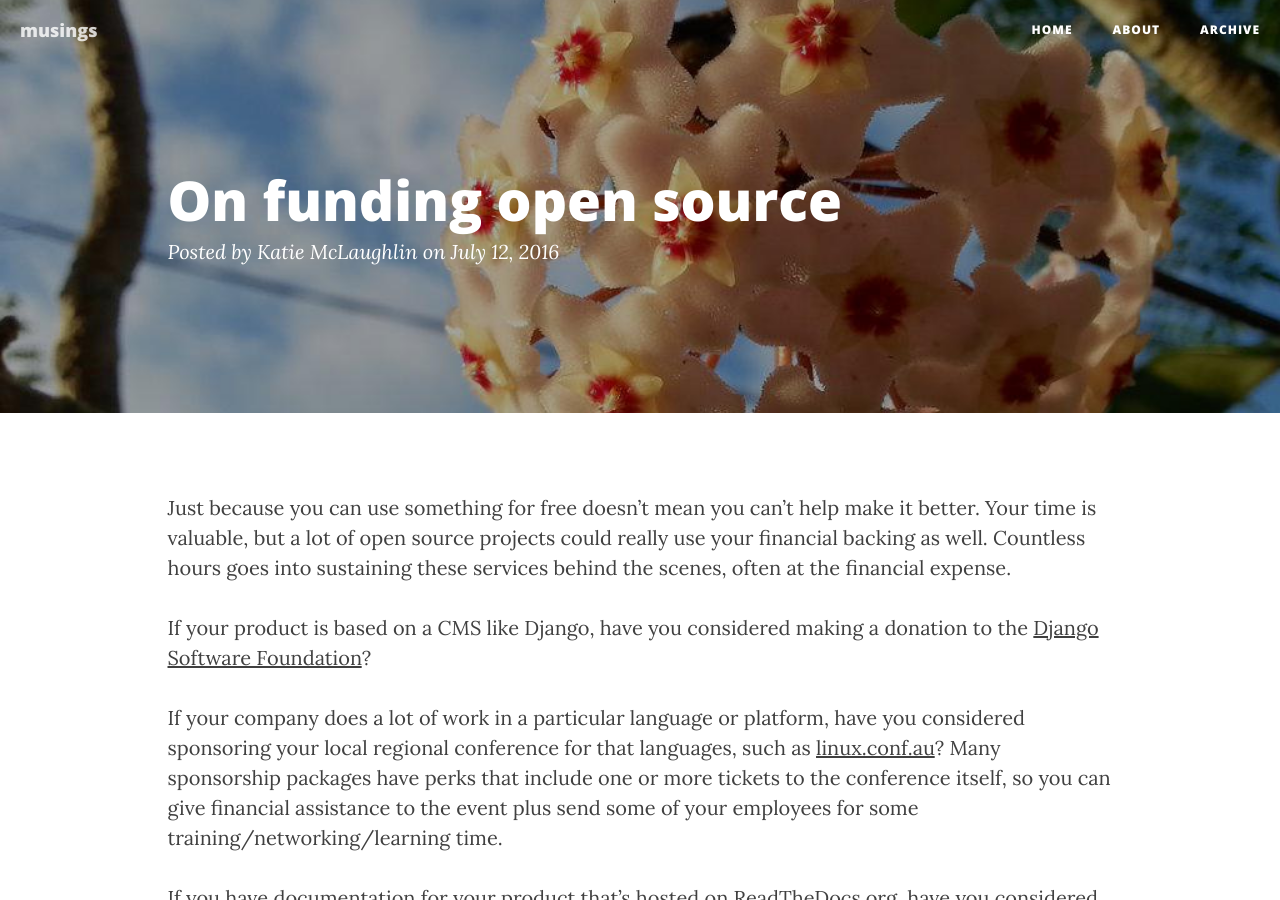
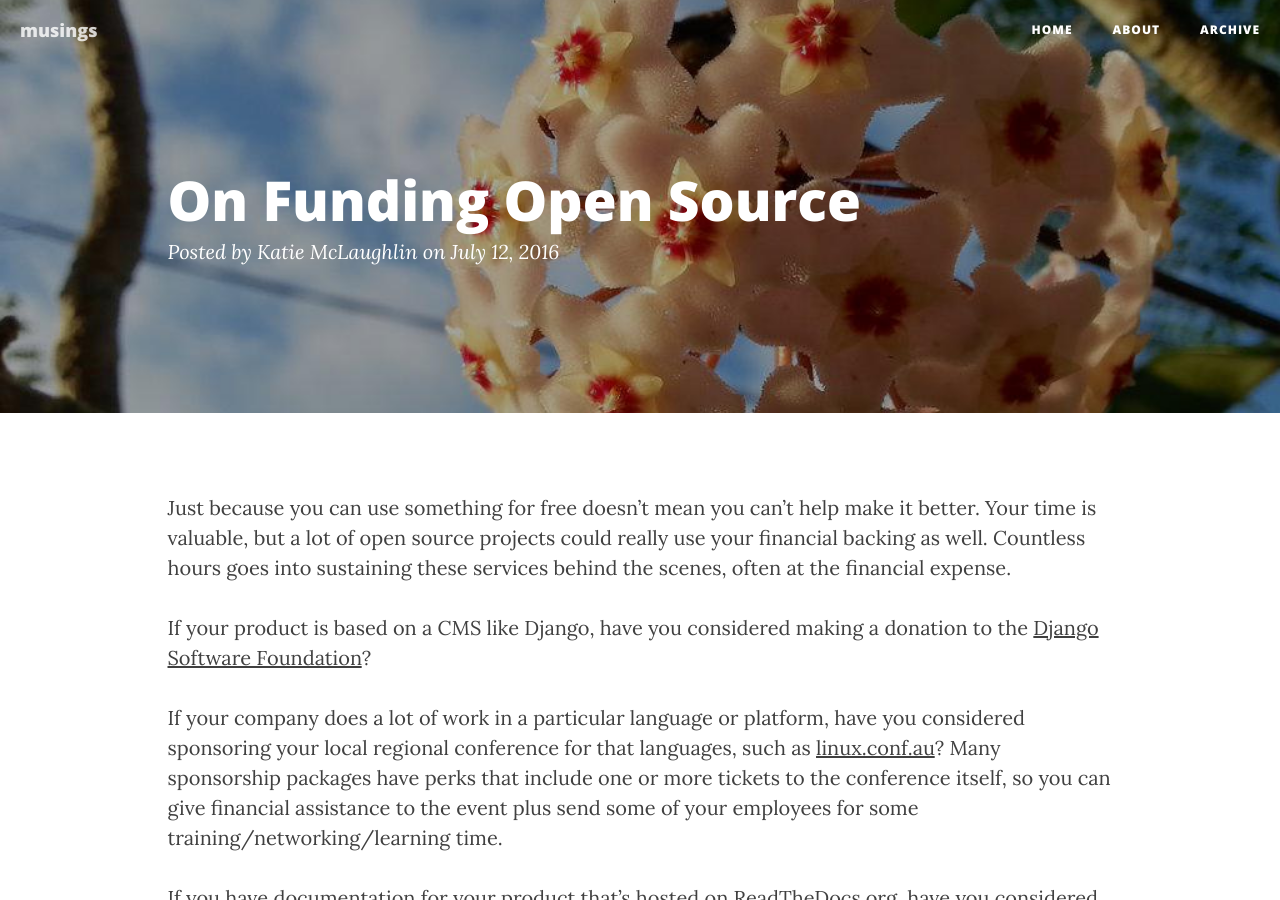
Before and after one commit to glasnt/blog, a Jekyll site: the page built from _posts/2016-07-12-on-funding-open-source.md, in a window 1280 px wide and 900 px high. Built offline with Jekyll 4.4.1, drawn with Linux system fonts in a browser that asks for light colours; nearby versions of some CDN libraries.

Commit message:
spelleing

```diff
--- a/_posts/2016-07-12-on-funding-open-source.md
+++ b/_posts/2016-07-12-on-funding-open-source.md
@@ -1,6 +1,6 @@
 ---
 layout: post
-title: On funding open source
+title: On Funding Open Source
 ---
 
 Just because you can use something for free doesn't mean you can't help make it better. Your time is valuable, but a lot of open source projects could really use your financial backing as well. Countless hours goes into sustaining these services behind the scenes, often at the financial expense.
```
